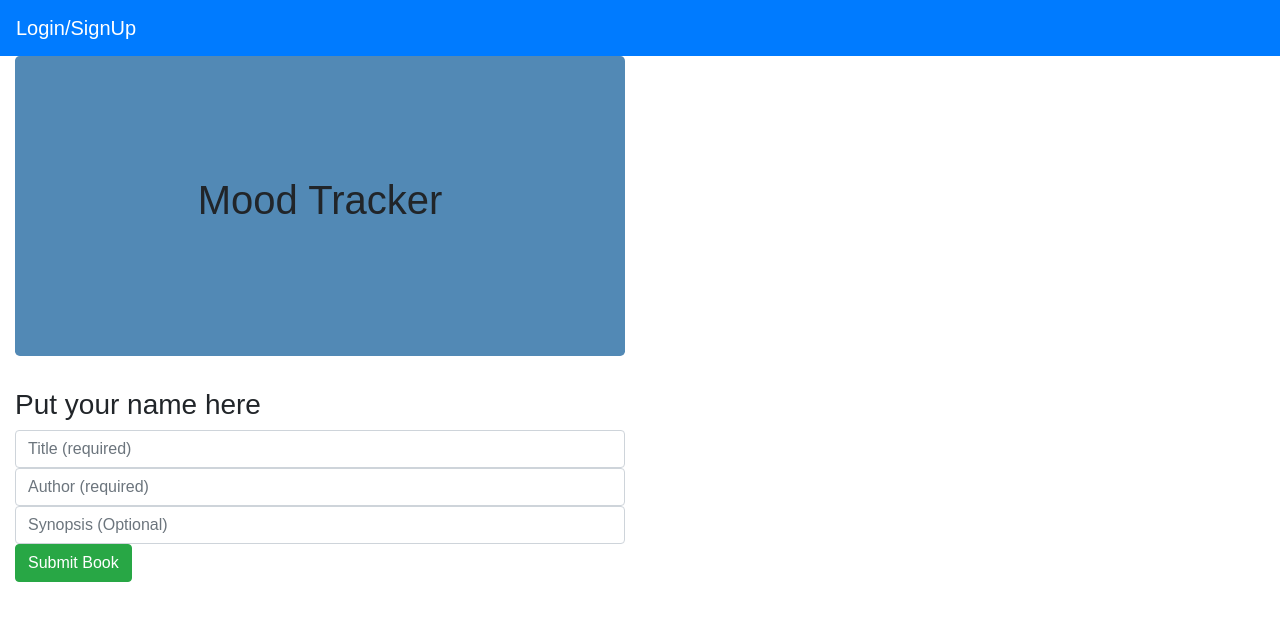
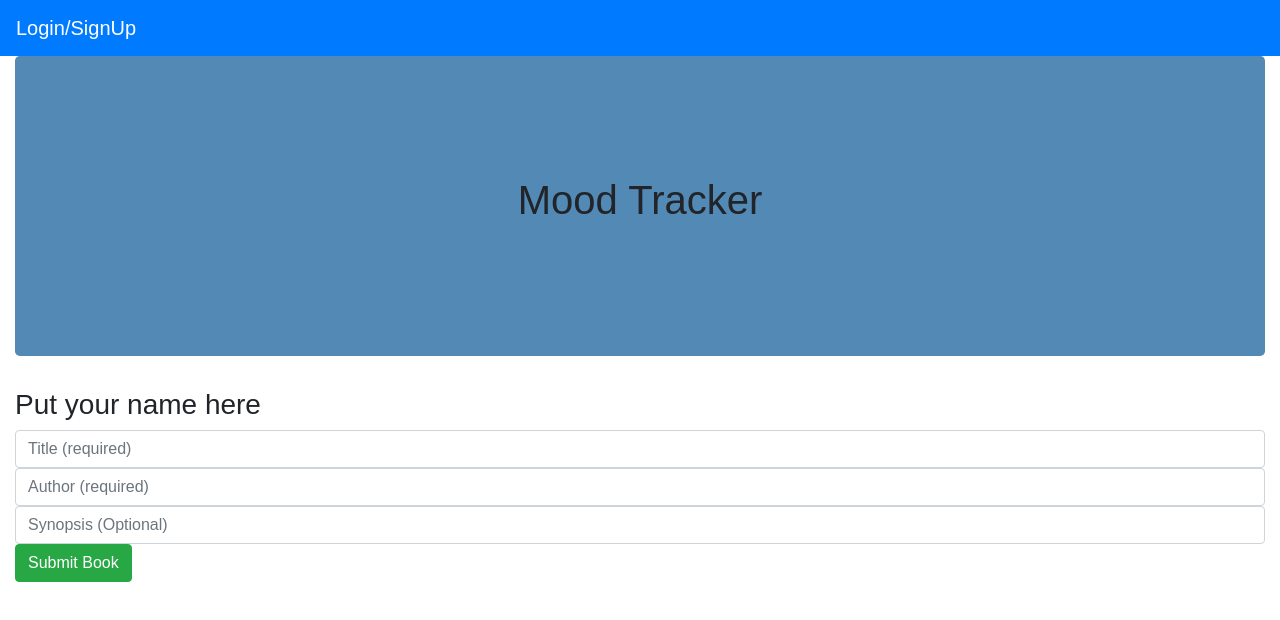
Before and after one commit to sgidan/Mood-Tracker, a React (Create React App) app in the folder client/: page / in a window 1280 px wide. Shown: the top 620 px of the page. Built offline with nearby package versions, Linux system fonts and the light colour scheme.

Commit message:
in progress

```diff
--- a/client/src/pages/Profile.js
+++ b/client/src/pages/Profile.js
@@ -25,7 +25,7 @@ class Profile extends Component {
       return (
         <Container fluid>
           <Row>
-            <Col size="md-6">
+            <Col size="md-12">
               <Jumbotron>
                 <h1>Mood Tracker</h1>
               </Jumbotron>
```
Also changed, not shown: client/src/components/Grid/style.css (added).
